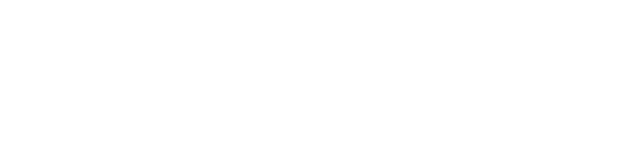
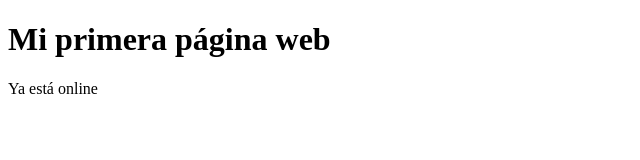
Before and after one commit to Daniela-Cortes97/Proyecto-prueba, a plain HTML site: page index.html in a window 1280 px wide. Shown: the whole page, without its empty margins (0-640 px from the left). Drawn offline with Linux system fonts and the light colour scheme.

Commit message:
Agreagdo de contenido

```diff
--- a/index.html
+++ b/index.html
@@ -5,6 +5,7 @@
 	<title>La Naka es la mejor</title>
 </head>
 <body>
-
+<h1>Mi primera página web</h1>
+<p>Ya está online</p>
 </body>
 </html>
```
